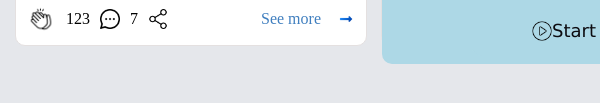
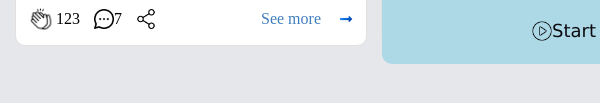
Before and after one commit to anandijadhav07/course-cards, a plain HTML site: page index.html in a window 1280 px wide. Shown: the part 401-504 px from the top of the page, 0-600 px from the left. Drawn offline with Linux system fonts and the light colour scheme.

Commit message:
css added

```diff
--- a/index.html
+++ b/index.html
@@ -166,6 +166,12 @@
             font-family: 'Lucida Sans', 'Lucida Sans Regular', 'Lucida Grande', 'Lucida Sans Unicode', Geneva, Verdana, sans-serif;
             ;
             color: rgb(138, 127, 127);
+        }
+
+        .info {
+            display: flex;
+            align-items: center;
+            margin-right: 4px;
         }
 
         .proj-info2 {
@@ -376,11 +382,8 @@
                 <hr class="hr-line" />
                 <div class="additional">
                     <div class="additional-sub-info">
-                        <img src="./clap.png" height="30px" />
-                        <span class="info">123</span>
-
-                        <img src="./comment.png" height="20px" />
-                        <span class="info">7</span>
+                        <span class="info"><img src="./clap.png" height="30px" />123</span>
+                        <span class="info"><img src="./comment.png" height="20px" />7</span>
 
                         <img src="./share.png" height="20px" />
                     </div>
@@ -414,7 +417,7 @@
 
             <div class="start-info">
 
-                <span class="add-info"><img src="./play.png" height="20px"/>Start</span>
+                <span class="add-info"><img src="./play.png" height="20px" />Start</span>
             </div>
         </div>
 
@@ -474,4 +477,5 @@
         </div>
 </body>
 </head>
+
 </html>
```
